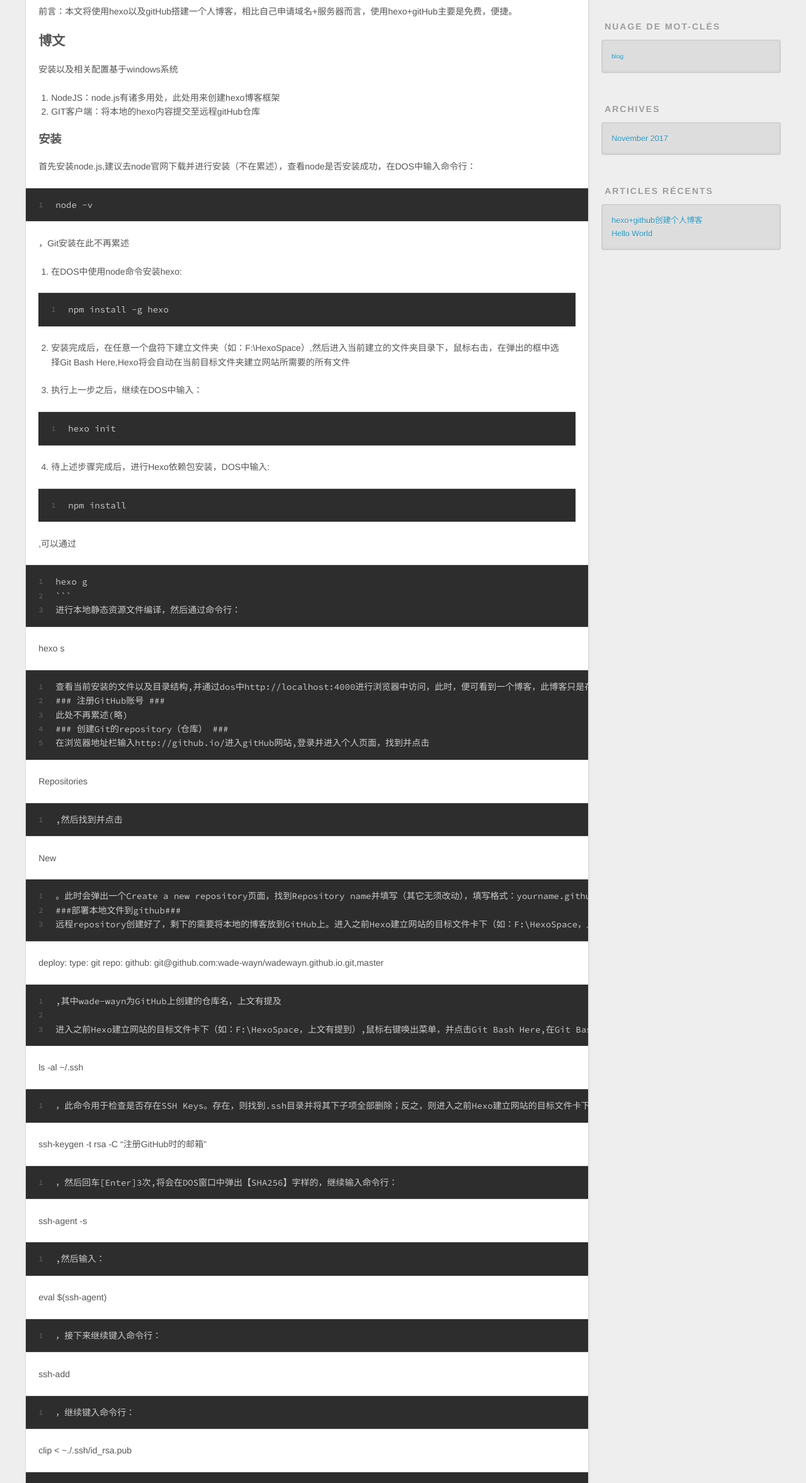
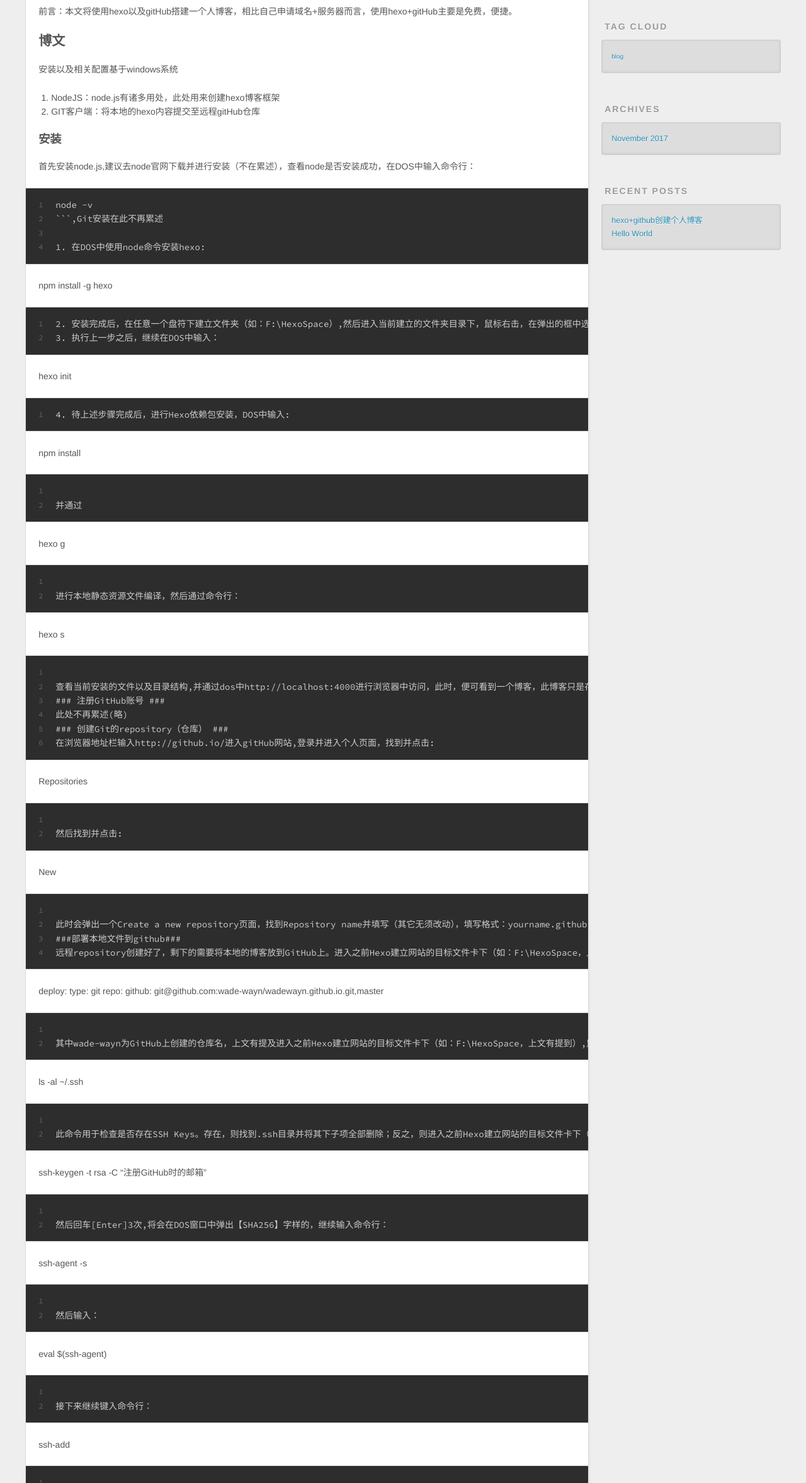
Before and after one commit to Cheney-Wei/wade-wayn.github.io, a plain HTML site: page index.html in a window 1280 px wide. Shown: the part 446-2800 px from the top of the page at 63% size. Drawn offline with nearby package versions, Linux system fonts and the light colour scheme.

Commit message:
Site updated: 2017-11-07 12:31:21

````diff
--- a/index.html
+++ b/index.html
@@ -48,9 +48,9 @@
       </nav>
       <nav id="sub-nav">
 
-          <a id="nav-rss-link" class="nav-icon" href="/atom.xml" title="Flux RSS"></a>
+          <a id="nav-rss-link" class="nav-icon" href="/atom.xml" title="RSS Feed"></a>
 
-        <a id="nav-search-btn" class="nav-icon" title="Rechercher"></a>
+        <a id="nav-search-btn" class="nav-icon" title="Search"></a>
       </nav>
       <div id="search-form-wrap">
         <form action="//google.com/search" method="get" accept-charset="UTF-8" class="search-form"><input type="search" name="q" class="search-form-input" placeholder="Search"><button type="submit" class="search-form-submit">&#xF002;</button><input type="hidden" name="sitesearch" value="http://yoursite.com"></form>
@@ -89,44 +89,34 @@
 <li>NodeJS：node.js有诸多用处，此处用来创建hexo博客框架</li>
 <li>GIT客户端：将本地的hexo内容提交至远程gitHub仓库</li>
 </ol>
-<h3 id="安装"><a href="#安装" class="headerlink" title="安装"></a>安装</h3><p>首先安装node.js,建议去node官网下载并进行安装（不在累述），查看node是否安装成功，在DOS中输入命令行：<br><figure class="highlight plain"><table><tr><td class="gutter"><pre><div class="line">1</div></pre></td><td class="code"><pre><div class="line">node -v</div></pre></td></tr></table></figure></p>
-<p>，Git安装在此不再累述</p>
-<ol>
-<li><p>在DOS中使用node命令安装hexo:</p>
-<figure class="highlight plain"><table><tr><td class="gutter"><pre><div class="line">1</div></pre></td><td class="code"><pre><div class="line">npm install -g hexo</div></pre></td></tr></table></figure>
-</li>
-<li><p>安装完成后，在任意一个盘符下建立文件夹（如：F:\HexoSpace）,然后进入当前建立的文件夹目录下，鼠标右击，在弹出的框中选择Git Bash Here,Hexo将会自动在当前目标文件夹建立网站所需要的所有文件</p>
-</li>
-<li><p>执行上一步之后，继续在DOS中输入：</p>
-<figure class="highlight plain"><table><tr><td class="gutter"><pre><div class="line">1</div></pre></td><td class="code"><pre><div class="line">hexo init</div></pre></td></tr></table></figure>
-</li>
-<li><p>待上述步骤完成后，进行Hexo依赖包安装，DOS中输入:</p>
-<figure class="highlight plain"><table><tr><td class="gutter"><pre><div class="line">1</div></pre></td><td class="code"><pre><div class="line">npm install</div></pre></td></tr></table></figure>
-</li>
-</ol>
-<p>,可以通过<br><figure class="highlight plain"><table><tr><td class="gutter"><pre><div class="line">1</div><div class="line">2</div><div class="line">3</div></pre></td><td class="code"><pre><div class="line">hexo g</div><div class="line">``` </div><div class="line">进行本地静态资源文件编译，然后通过命令行：</div></pre></td></tr></table></figure></p>
-<p>hexo s<br><figure class="highlight plain"><table><tr><td class="gutter"><pre><div class="line">1</div><div class="line">2</div><div class="line">3</div><div class="line">4</div><div class="line">5</div></pre></td><td class="code"><pre><div class="line">查看当前安装的文件以及目录结构,并通过dos中http://localhost:4000进行浏览器中访问，此时，便可看到一个博客，此博客只是存在本地，外网（其他人）不能进行访问</div><div class="line">### 注册GitHub账号 ###</div><div class="line">此处不再累述(略)</div><div class="line">### 创建Git的repository（仓库） ###</div><div class="line">在浏览器地址栏输入http://github.io/进入gitHub网站,登录并进入个人页面，找到并点击</div></pre></td></tr></table></figure></p>
-<p>Repositories<br><figure class="highlight plain"><table><tr><td class="gutter"><pre><div class="line">1</div></pre></td><td class="code"><pre><div class="line">,然后找到并点击</div></pre></td></tr></table></figure></p>
-<p>New<br><figure class="highlight plain"><table><tr><td class="gutter"><pre><div class="line">1</div><div class="line">2</div><div class="line">3</div></pre></td><td class="code"><pre><div class="line">。此时会弹出一个Create a new repository页面，找到Repository name并填写（其它无须改动），填写格式：yourname.github.io,其中yourname为前面的Owner值，然后点击按钮 Create repository即可完成创建</div><div class="line">###部署本地文件到github###</div><div class="line">远程repository创建好了，剩下的需要将本地的博客放到GitHub上。进入之前Hexo建立网站的目标文件卡下（如：F:\HexoSpace，上文有提到）找到_config.yml文件并打开，推荐使用EditPlus or Notepad++打开，yml文件注重格式(注意字符之间的空格)：</div></pre></td></tr></table></figure></p>
-<p>deploy: type: git repo: github: git@github.com:wade-wayn/wadewayn.github.io.git,master<br><figure class="highlight plain"><table><tr><td class="gutter"><pre><div class="line">1</div><div class="line">2</div><div class="line">3</div></pre></td><td class="code"><pre><div class="line">,其中wade-wayn为GitHub上创建的仓库名，上文有提及</div><div class="line"></div><div class="line">进入之前Hexo建立网站的目标文件卡下（如：F:\HexoSpace，上文有提到）,鼠标右键唤出菜单，并点击Git Bash Here,在Git Bash DOS弹窗中输入命令：</div></pre></td></tr></table></figure></p>
-<p>ls -al ~/.ssh<br><figure class="highlight plain"><table><tr><td class="gutter"><pre><div class="line">1</div></pre></td><td class="code"><pre><div class="line">，此命令用于检查是否存在SSH Keys。存在，则找到.ssh目录并将其下子项全部删除；反之，则进入之前Hexo建立网站的目标文件卡下（如：F:\HexoSpace，上文有提到），输入命令：</div></pre></td></tr></table></figure></p>
-<p>ssh-keygen -t rsa -C “注册GitHub时的邮箱”<br><figure class="highlight plain"><table><tr><td class="gutter"><pre><div class="line">1</div></pre></td><td class="code"><pre><div class="line">，然后回车[Enter]3次,将会在DOS窗口中弹出【SHA256】字样的，继续输入命令行：</div></pre></td></tr></table></figure></p>
-<p>ssh-agent -s<br><figure class="highlight plain"><table><tr><td class="gutter"><pre><div class="line">1</div></pre></td><td class="code"><pre><div class="line">,然后输入：</div></pre></td></tr></table></figure></p>
-<p>eval $(ssh-agent)<br><figure class="highlight plain"><table><tr><td class="gutter"><pre><div class="line">1</div></pre></td><td class="code"><pre><div class="line">，接下来继续键入命令行：</div></pre></td></tr></table></figure></p>
-<p>ssh-add<br><figure class="highlight plain"><table><tr><td class="gutter"><pre><div class="line">1</div></pre></td><td class="code"><pre><div class="line">，继续键入命令行：</div></pre></td></tr></table></figure></p>
-<p>clip &lt; ~./.ssh/id_rsa.pub<br><figure class="highlight plain"><table><tr><td class="gutter"><pre><div class="line">1</div></pre></td><td class="code"><pre><div class="line">进行对SSH Keys值拷贝，然后到GitHub页面，找到Settings并点击，找到Deployer Keys并添加Keys值，title随便命令，</div></pre></td></tr></table></figure></p>
-<p>Ctrl + V<br><figure class="highlight plain"><table><tr><td class="gutter"><pre><div class="line">1</div><div class="line">2</div><div class="line">3</div></pre></td><td class="code"><pre><div class="line">进行粘贴之前DOS中拷贝的SSH Keys到相应的填写栏</div><div class="line"></div><div class="line">最后进入之前Hexo建立网站的目标文件卡下（如：F:\HexoSpace，上文有提到），输入命令行：</div></pre></td></tr></table></figure></p>
-<p>ssh -T git@github.com<br><figure class="highlight plain"><table><tr><td class="gutter"><pre><div class="line">1</div></pre></td><td class="code"><pre><div class="line">，显示的信息需要键入yes/no，意思就是github将与本地IP进行一个授权认证并绑定，遵询同意,输入</div></pre></td></tr></table></figure></p>
-<p>yes<br><figure class="highlight plain"><table><tr><td class="gutter"><pre><div class="line">1</div></pre></td><td class="code"><pre><div class="line">,继续键入命令行：</div></pre></td></tr></table></figure></p>
+<h3 id="安装"><a href="#安装" class="headerlink" title="安装"></a>安装</h3><p>首先安装node.js,建议去node官网下载并进行安装（不在累述），查看node是否安装成功，在DOS中输入命令行：<br><figure class="highlight plain"><table><tr><td class="gutter"><pre><div class="line">1</div><div class="line">2</div><div class="line">3</div><div class="line">4</div></pre></td><td class="code"><pre><div class="line">node -v</div><div class="line">```,Git安装在此不再累述</div><div class="line"></div><div class="line">1. 在DOS中使用node命令安装hexo:</div></pre></td></tr></table></figure></p>
+<p>npm install -g hexo<br><figure class="highlight plain"><table><tr><td class="gutter"><pre><div class="line">1</div><div class="line">2</div></pre></td><td class="code"><pre><div class="line">2. 安装完成后，在任意一个盘符下建立文件夹（如：F:\HexoSpace）,然后进入当前建立的文件夹目录下，鼠标右击，在弹出的框中选择Git Bash Here,Hexo将会自动在当前目标文件夹建立网站所需要的所有文件</div><div class="line">3. 执行上一步之后，继续在DOS中输入：</div></pre></td></tr></table></figure></p>
+<p>hexo init<br><figure class="highlight plain"><table><tr><td class="gutter"><pre><div class="line">1</div></pre></td><td class="code"><pre><div class="line">4. 待上述步骤完成后，进行Hexo依赖包安装，DOS中输入:</div></pre></td></tr></table></figure></p>
+<p>npm install<br><figure class="highlight plain"><table><tr><td class="gutter"><pre><div class="line">1</div><div class="line">2</div></pre></td><td class="code"><pre><div class="line"></div><div class="line">并通过</div></pre></td></tr></table></figure></p>
+<p>hexo g<br><figure class="highlight plain"><table><tr><td class="gutter"><pre><div class="line">1</div><div class="line">2</div></pre></td><td class="code"><pre><div class="line"></div><div class="line">进行本地静态资源文件编译，然后通过命令行：</div></pre></td></tr></table></figure></p>
+<p>hexo s<br><figure class="highlight plain"><table><tr><td class="gutter"><pre><div class="line">1</div><div class="line">2</div><div class="line">3</div><div class="line">4</div><div class="line">5</div><div class="line">6</div></pre></td><td class="code"><pre><div class="line"></div><div class="line">查看当前安装的文件以及目录结构,并通过dos中http://localhost:4000进行浏览器中访问，此时，便可看到一个博客，此博客只是存在本地，外网（其他人）不能进行访问</div><div class="line">### 注册GitHub账号 ###</div><div class="line">此处不再累述(略)</div><div class="line">### 创建Git的repository（仓库） ###</div><div class="line">在浏览器地址栏输入http://github.io/进入gitHub网站,登录并进入个人页面，找到并点击:</div></pre></td></tr></table></figure></p>
+<p>Repositories<br><figure class="highlight plain"><table><tr><td class="gutter"><pre><div class="line">1</div><div class="line">2</div></pre></td><td class="code"><pre><div class="line"></div><div class="line">然后找到并点击:</div></pre></td></tr></table></figure></p>
+<p>New<br><figure class="highlight plain"><table><tr><td class="gutter"><pre><div class="line">1</div><div class="line">2</div><div class="line">3</div><div class="line">4</div></pre></td><td class="code"><pre><div class="line"></div><div class="line">此时会弹出一个Create a new repository页面，找到Repository name并填写（其它无须改动），填写格式：yourname.github.io,其中yourname为前面的Owner值，然后点击按钮 Create repository即可完成创建</div><div class="line">###部署本地文件到github###</div><div class="line">远程repository创建好了，剩下的需要将本地的博客放到GitHub上。进入之前Hexo建立网站的目标文件卡下（如：F:\HexoSpace，上文有提到）找到_config.yml文件并打开，推荐使用EditPlus or Notepad++打开，yml文件注重格式(注意字符之间的空格)：</div></pre></td></tr></table></figure></p>
+<p>deploy: type: git repo: github: git@github.com:wade-wayn/wadewayn.github.io.git,master<br><figure class="highlight plain"><table><tr><td class="gutter"><pre><div class="line">1</div><div class="line">2</div></pre></td><td class="code"><pre><div class="line"></div><div class="line">其中wade-wayn为GitHub上创建的仓库名，上文有提及进入之前Hexo建立网站的目标文件卡下（如：F:\HexoSpace，上文有提到）,鼠标右键唤出菜单，并点击Git Bash Here,在Git Bash DOS弹窗中输入命令：</div></pre></td></tr></table></figure></p>
+<p>ls -al ~/.ssh<br><figure class="highlight plain"><table><tr><td class="gutter"><pre><div class="line">1</div><div class="line">2</div></pre></td><td class="code"><pre><div class="line"></div><div class="line">此命令用于检查是否存在SSH Keys。存在，则找到.ssh目录并将其下子项全部删除；反之，则进入之前Hexo建立网站的目标文件卡下（如：F:\HexoSpace，上文有提到），输入命令：</div></pre></td></tr></table></figure></p>
+<p>ssh-keygen -t rsa -C “注册GitHub时的邮箱”<br><figure class="highlight plain"><table><tr><td class="gutter"><pre><div class="line">1</div><div class="line">2</div></pre></td><td class="code"><pre><div class="line"></div><div class="line">然后回车[Enter]3次,将会在DOS窗口中弹出【SHA256】字样的，继续输入命令行：</div></pre></td></tr></table></figure></p>
+<p>ssh-agent -s<br><figure class="highlight plain"><table><tr><td class="gutter"><pre><div class="line">1</div><div class="line">2</div></pre></td><td class="code"><pre><div class="line"></div><div class="line">然后输入：</div></pre></td></tr></table></figure></p>
+<p>eval $(ssh-agent)<br><figure class="highlight plain"><table><tr><td class="gutter"><pre><div class="line">1</div><div class="line">2</div></pre></td><td class="code"><pre><div class="line"></div><div class="line">接下来继续键入命令行：</div></pre></td></tr></table></figure></p>
+<p>ssh-add<br><figure class="highlight plain"><table><tr><td class="gutter"><pre><div class="line">1</div><div class="line">2</div></pre></td><td class="code"><pre><div class="line"></div><div class="line">继续键入命令行：</div></pre></td></tr></table></figure></p>
+<p>clip &lt; ~./.ssh/id_rsa.pub<br><figure class="highlight plain"><table><tr><td class="gutter"><pre><div class="line">1</div><div class="line">2</div></pre></td><td class="code"><pre><div class="line"></div><div class="line">进行对SSH Keys值拷贝，然后到GitHub页面，找到Settings并点击，找到Deployer Keys并添加Keys值，title随便命令:</div></pre></td></tr></table></figure></p>
+<p>Ctrl + V<br><figure class="highlight plain"><table><tr><td class="gutter"><pre><div class="line">1</div><div class="line">2</div></pre></td><td class="code"><pre><div class="line"></div><div class="line">进行粘贴之前DOS中拷贝的SSH Keys到相应的填写栏。最后进入之前Hexo建立网站的目标文件卡下（如：F:\HexoSpace，上文有提到），输入命令行：</div></pre></td></tr></table></figure></p>
+<p>ssh -T git@github.com<br><figure class="highlight plain"><table><tr><td class="gutter"><pre><div class="line">1</div><div class="line">2</div></pre></td><td class="code"><pre><div class="line"></div><div class="line">待显示的信息需要键入yes/no，意思就是github将与本地IP进行一个授权认证并绑定，遵询同意,输入:</div></pre></td></tr></table></figure></p>
+<p>yes<br><figure class="highlight plain"><table><tr><td class="gutter"><pre><div class="line">1</div><div class="line">2</div></pre></td><td class="code"><pre><div class="line"></div><div class="line">继续键入命令行：</div></pre></td></tr></table></figure></p>
 <p>hexo g<br><figure class="highlight plain"><table><tr><td class="gutter"><pre><div class="line">1</div></pre></td><td class="code"><pre><div class="line">,然后使用npm进行hexo-deployer-git模块安装:</div></pre></td></tr></table></figure></p>
-<p>npm hexo-deployer-git –save<br><figure class="highlight plain"><table><tr><td class="gutter"><pre><div class="line">1</div></pre></td><td class="code"><pre><div class="line">,然后键入命令:</div></pre></td></tr></table></figure></p>
-<p>hexo d<br>```<br>进行发布</p>
-<p>最终在浏览器中输入，之前在GitHub上面的仓库名进行访问，例如：<a href="https://wade-wade.github.io/即可" target="_blank" rel="external">https://wade-wade.github.io/即可</a></p>
+<p>npm hexo-deployer-git –save<br><figure class="highlight plain"><table><tr><td class="gutter"><pre><div class="line">1</div><div class="line">2</div></pre></td><td class="code"><pre><div class="line"></div><div class="line">,然后键入命令:</div></pre></td></tr></table></figure></p>
+<p>hexo d<br>```</p>
+<p>进行发布</p>
+<p>最终在浏览器中输入，之前在GitHub上面的仓库名进行访问，例如：<a href="https://wade-wade.github.io/" target="_blank" rel="external">https://wade-wade.github.io/</a></p>
 
 
     </div>
     <footer class="article-footer">
-      <a data-url="http://yoursite.com/2017/11/06/hexo-github创建个人博客/" data-id="cj9p3i8s30001dwb7aq34qcjf" class="article-share-link">Partager</a>
+      <a data-url="http://yoursite.com/2017/11/06/hexo-github创建个人博客/" data-id="cj9p45gwl0000bgb79fuuglqn" class="article-share-link">Share</a>
 
 
   <ul class="article-tag-list"><li class="article-tag-list-item"><a class="article-tag-list-link" href="/tags/blog/">blog</a></li></ul>
@@ -173,7 +163,7 @@
 
     </div>
     <footer class="article-footer">
-      <a data-url="http://yoursite.com/2017/11/06/hello-world/" data-id="cj9p3i8rw0000dwb7580359td" class="article-share-link">Partager</a>
+      <a data-url="http://yoursite.com/2017/11/06/hello-world/" data-id="cj9p45gws0001bgb78kxgi6cc" class="article-share-link">Share</a>
 
 
     </footer>
@@ -193,7 +183,7 @@
 
 
   <div class="widget-wrap">
-    <h3 class="widget-title">Mot-clés</h3>
+    <h3 class="widget-title">Tags</h3>
     <div class="widget">
       <ul class="tag-list"><li class="tag-list-item"><a class="tag-list-link" href="/tags/blog/">blog</a></li></ul>
     </div>
@@ -203,7 +193,7 @@
 
 
   <div class="widget-wrap">
-    <h3 class="widget-title">Nuage de mot-clés</h3>
+    <h3 class="widget-title">Tag Cloud</h3>
     <div class="widget tagcloud">
       <a href="/tags/blog/" style="font-size: 10px;">blog</a>
     </div>
@@ -222,7 +212,7 @@
 
 
   <div class="widget-wrap">
-    <h3 class="widget-title">Articles récents</h3>
+    <h3 class="widget-title">Recent Posts</h3>
     <div class="widget">
       <ul>
 
@@ -247,7 +237,7 @@
   <div class="outer">
     <div id="footer-info" class="inner">
       &copy; 2017 John Doe<br>
-      Propulsé by <a href="http://hexo.io/" target="_blank">Hexo</a>
+      Powered by <a href="http://hexo.io/" target="_blank">Hexo</a>
     </div>
   </div>
 </footer>
````
Also changed, not shown: 2017/11/06/hello-world/index.html (+8 -8 lines), 2017/11/06/hexo-github创建个人博客/index.html (+31 -41 lines), archives/2017/11/index.html (+6 -6 lines), archives/2017/index.html (+6 -6 lines), archives/index.html (+6 -6 lines), tags/blog/index.html (+7 -7 lines).
